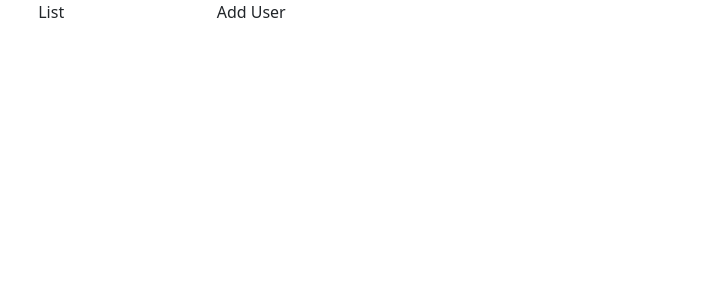
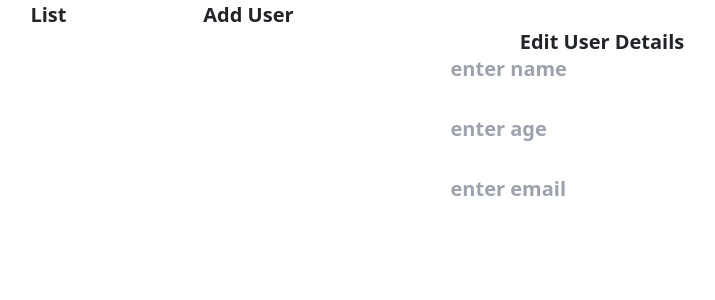
Before and after one commit to raju15022004/React_coder, a React (Vite) app in the folder react_coder/: page /edit/1 in a window 1280 px wide. Before the commit this address had no page. Shown: the top 300 px of the page, without its empty margins (38-753 px from the left). Built offline with nearby package versions, Linux system fonts and the light colour scheme.

Commit message:
UserEdit.jsx

```diff
--- a/react_coder/src/App.jsx
+++ b/react_coder/src/App.jsx
@@ -2,6 +2,7 @@ import {Routes,Route, NavLink} from 'react-router'
 import './App.css'
 import UserList from "./UserList";
 import UserAdd from './UserAdd';
+import UserEdit from './UserEdit';
 
 
 function App() {
@@ -9,7 +10,7 @@ function App() {
 
 
   return (
-<div>
+<div className=' user-list-head'>
   <ul className='nav-list'>
     <li>
     <NavLink to="/">List</NavLink>
@@ -21,6 +22,7 @@ function App() {
 <Routes>
   <Route path="/" element={<UserList/>} />
   <Route path="/add" element={<UserAdd/>} />
+  <Route path="/edit/:id" element={<UserEdit/>} />
 </Routes>
 </div>
   );
--- /dev/null
+++ b/react_coder/src/UserEdit.jsx
@@ -0,0 +1,15 @@
+function UserEdit(){
+  return(
+    <div style={{textAlign:'center'}}>
+      <h1>Edit User Details </h1>
+      <input type="text" placeholder="enter name"/>
+      <br/><br/>
+      <input type="text" placeholder="enter age"/>
+      <br/><br/>
+      <input type="text" placeholder="enter email"/>
+      <br/><br/>
+    </div>
+  )
+}
+
+export default UserEdit;
--- a/react_coder/src/UserList.jsx
+++ b/react_coder/src/UserList.jsx
@@ -1,10 +1,12 @@
 
 import { useEffect, useState } from "react";
+import { useNavigate } from "react-router";
 
 function UserList() {
 
   const [usersData, setUserData] = useState([]);
   const [loading, setLoading] = useState(true);
+  const navigate=useNavigate();
   const url = "http://localhost:3000/users";
   useEffect(() => {
     getUsersData();
@@ -30,6 +32,10 @@ function UserList() {
    }
   }
 
+  const edituser=(id)=>{
+    navigate("/edit/"+id)
+  }
+
   return (
     <div>
 
@@ -47,12 +53,16 @@ function UserList() {
           return (
             <ul
               key={user.name}
-              className="user-list user-list-head"
+              className="user-list "
             >
               <li>{user.name}</li>
               <li>{user.age}</li>
               <li>{user.email}</li>
-              <li><button onClick={()=>deleteUser(user.id)}>Delete</button></li>
+              <li>
+                <button onClick={()=>deleteUser(user.id)}>Delete</button>
+                <button onClick={()=>edituser(user.id)}>Edit</button>
+
+                </li>
             </ul>
           );
 
```
Also changed, not shown: 1 other file (tests, documents, lock files or other folders).
